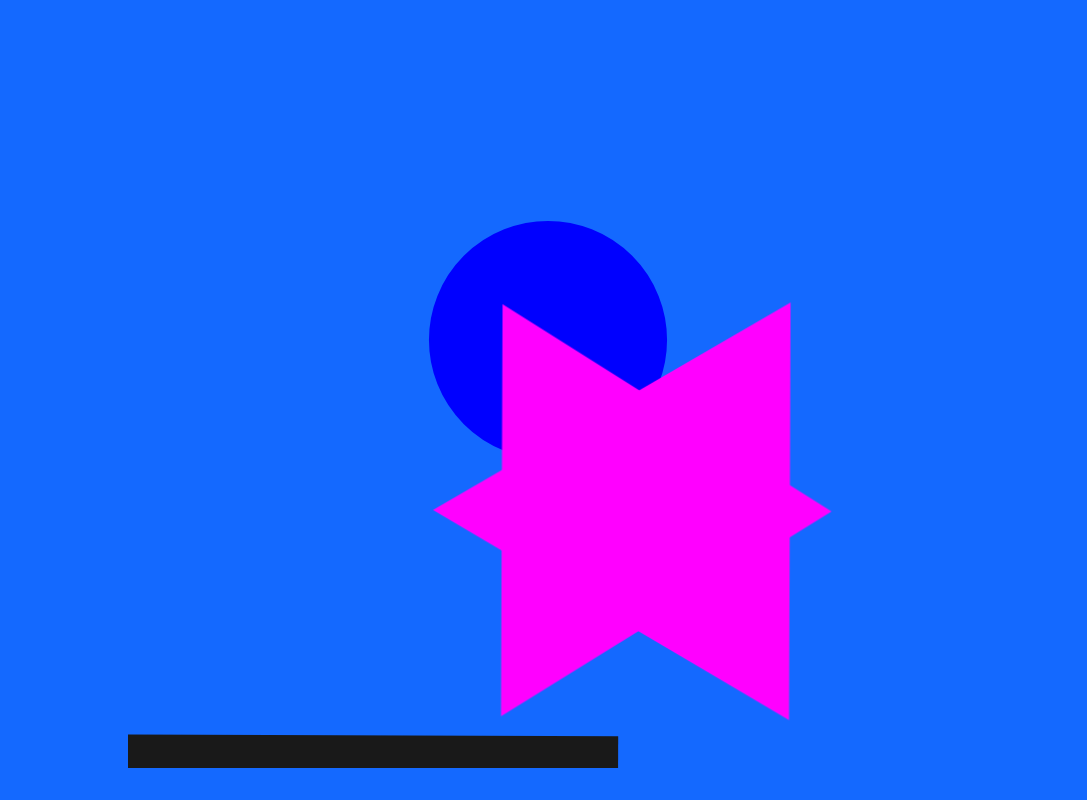
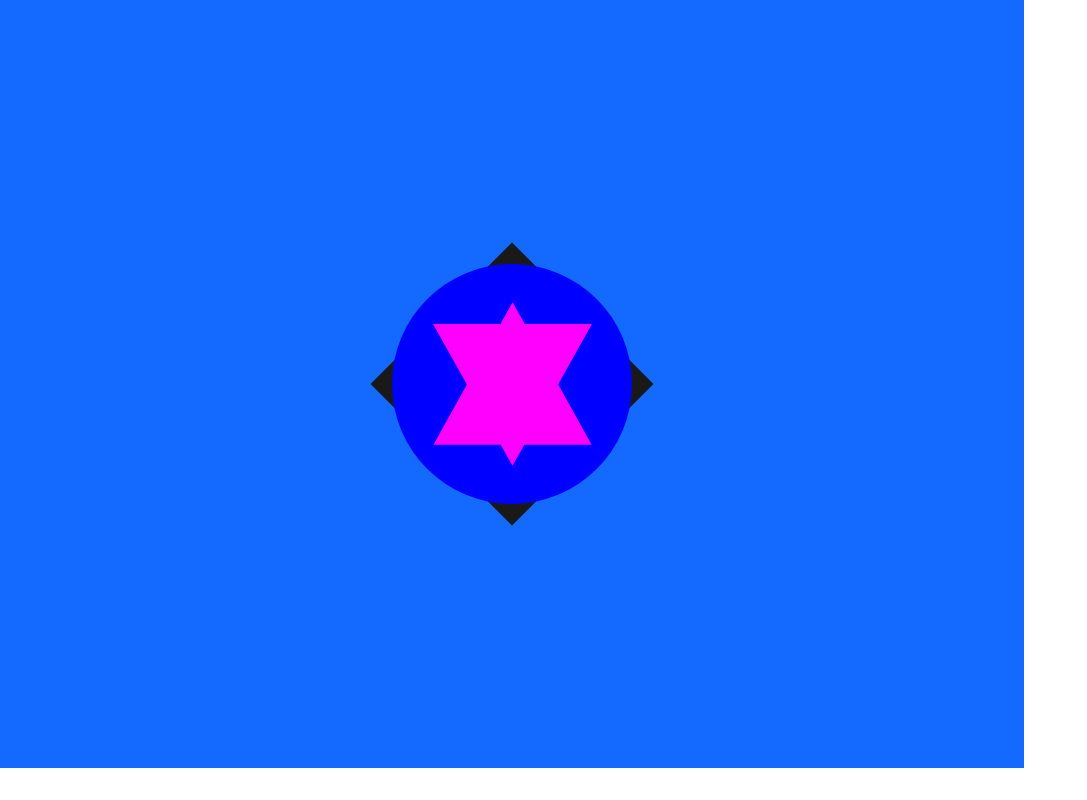
Before and after one commit to Julian-Chu/F2ELab_week8_ParallaxScrolling, a website: page index.html in a window 1280 px wide. Shown: the whole page, without its empty margins (0-1087 px from the left). Drawn offline with nearby package versions, Linux system fonts and the light colour scheme; files that its build step writes are made by us from their sources.

Commit message:
set transform-origin in svg

```diff
--- a/index.html
+++ b/index.html
@@ -21,49 +21,52 @@
 <body>
     <div class="center">
         <svg
-            class="svg"
+            width="436.55267333984375"
+            height="356.5526351928711"
             xmlns="http://www.w3.org/2000/svg"
             xmlns:svg="http://www.w3.org/2000/svg"
+            class="svg"
         >
             <!-- Created with SVG-edit - https://github.com/SVG-Edit/svgedit-->
             <g
                 class="layer"
-                transform="translate(100,100)"
+                transform="translate(412, 284)"
             >
+                <title>Layer 1</title>
                 <rect
                     class="rect"
                     fill="#191919"
                     height="200"
                     id="svg_1"
                     width="200"
-                    x="220"
-                    y="140"
+                    transform="rotate(45)"
+                    transform-origin="100 100"
                 />
                 <circle
                     class="circle"
-                    cx="320"
-                    cy="240"
+                    cx="100"
+                    cy="100"
                     fill="#0000ff"
                     id="svg_4"
-                    r="116.55265"
-                    stroke="#0000ff"
-                    stroke-dasharray="null"
-                    stroke-linecap="null"
-                    stroke-linejoin="null"
-                    stroke-width="5"
+                    r="120"
+                    transform-origin="100 100"
                 />
-                <!-- <circle cx="223.7" cy="248.9" fill="#0000ff" id="svg_6" r="6.32456" stroke="#0000ff" stroke-dasharray="null" stroke-linecap="null" stroke-linejoin="null" stroke-width="5" /> -->
-                <g class="star">
+                <g
+                    class="star"
+                    id="svg_2"
+                    transform-origin="100 100"
+                >
                     <path
-                        d="m247.5,293.48864l76,-129.87501l76,129.87501l-152,0z"
+                        d="m179.99999,39.89439l-79.5,141.79999l-79.5,-141.79999l158.99999,0l0.00001,0z"
                         fill="#ff00ff"
-                        id="svg_9"
+                        id="svg_6"
+                        transform-origin="100 100"
                     />
                     <path
-                        d="m248.5,308.6944l75,-119.99999l75,119.99999l-149.99999,0z"
+                        d="m21.5,160.84371l79.07142,-142.49997l79.07142,142.49997l-158.14285,0l0.00001,0z"
                         fill="#ff00ff"
-                        id="svg_10"
-                        transform="rotate(-180 323.5 248.694)"
+                        id="svg_5"
+                        transform-origin="100 100"
                     />
                 </g>
             </g>
--- a/scss/style.scss
+++ b/scss/style.scss
@@ -1,4 +1,6 @@
 $blue: #1469FF;
+$windowWidth: 1024px;
+$windowHeight: 768px;
 html,
 body {
     margin: 0;
@@ -7,22 +9,22 @@ body {
 
 body {
     display: flex;
-    height: 100%;
-    width: 100%;
+    width: $windowWidth;
+    height: $windowHeight;
     align-items: center;
     justify-content: center;
-    background-color: $blue;
 }
 
 .center {
     margin: auto;
-    width: 1024px;
-    // width: 100%;
-    height: 768px;
-    // height: 100%;
+    // width: 1024px;
+    width: 100%;
+    // height: 768px;
+    height: 100%;
     // position: absolute;
     // top: 20%;
     // left: 25%;
+    background-color: $blue;
 }
 
 .svg {
@@ -30,8 +32,8 @@ body {
     height: 100%;
     width: 100%;
     margin: auto;
-    align-items: center;
-    justify-content: center;
+    // align-items: center;
+    // justify-content: center;
 }
 
 .svg-rect {
@@ -46,23 +48,70 @@ body {
     // transform: translate(300, 400)
 }
 
-@keyframes rotateStart {
+@keyframes rotateStar {
     20% {
-        transform: rotate(10deg) scale(1);
+        transform: rotate(0deg) scale(1);
     }
+
+    // 40%{
+    //     transform: rotate(360deg) scale(1);
+    // }
+
+    70%{
+        transform: rotate(720deg);
+    }
+
+    90%{
+        transform: scale(1);
+    }
+
     100% {
-        transform: rotate(720deg) scale(3);
+        transform: scale(20);
+    }
+}
+@keyframes rotateRect {
+    20%{
+        transform: rotate(0deg);
+    }
+    60% {
+        transform: rotate(-720deg) ;
+    }
+
+    75%{
+        transform: scale(1);
+    }
+    85%{
+        transform: scale(20);
+    }
+}
+
+@keyframes scaleCircle{
+    20%{
+        transform: scale(1);
+    }
+
+    60%{
+        transform: scale(1.1);
+    }
+
+    85%{
+        transform: scale(1);
+    }
+
+    95%{
+        transform: scale(20);
     }
 }
 
 svg.active {
     .rect {
-        transform-origin: center center;
-        animation: rotateStart 3s infinite;
+        animation: rotateRect 5s infinite;
     }
-    .circle {}
+    .circle {
+        animation: scaleCircle 5s infinite;
+    }
     .star {
-        transform-origin: 38% 30%;
-        animation: rotateStart 3s infinite;
+        animation: rotateStar 5s infinite;
+        // transform: rotate(90deg);
     }
 }
```
